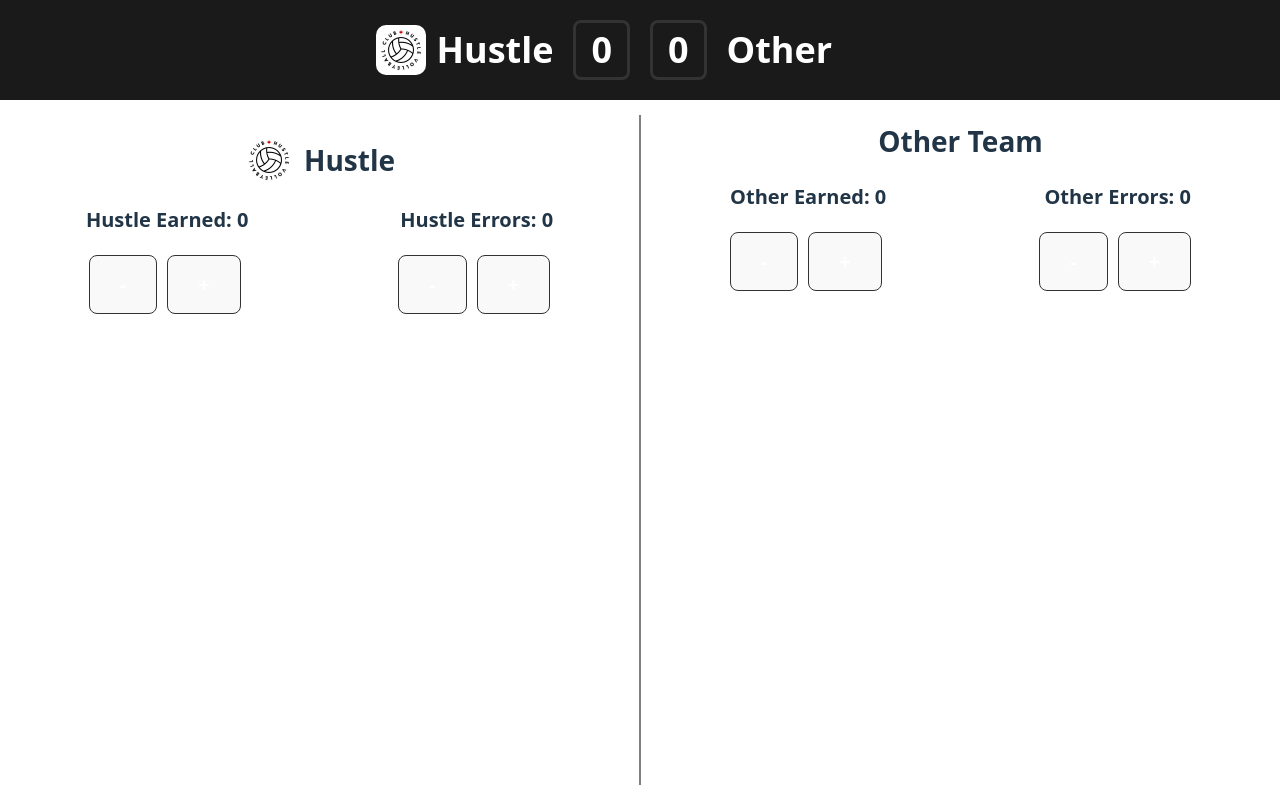
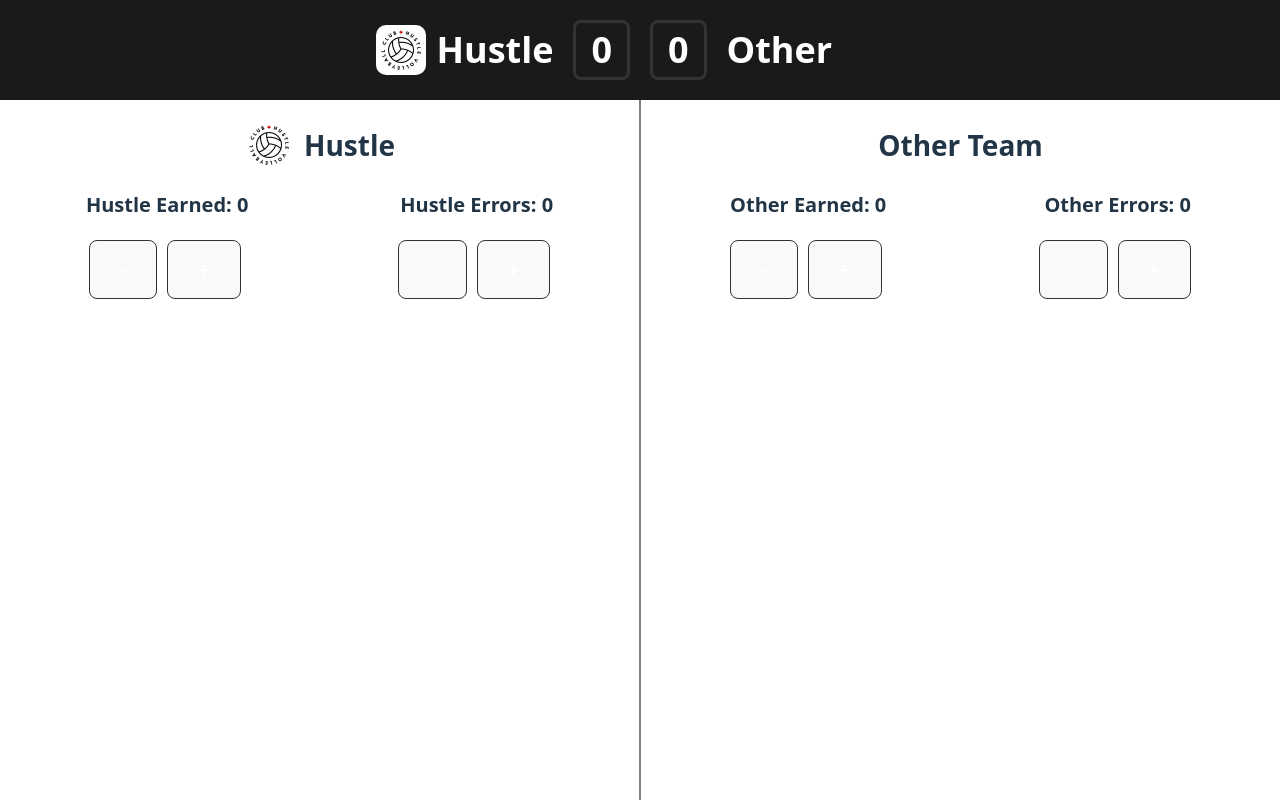
Before and after one commit to jrosario0225/volleyball-tracker, a React (Vite) app: page / in a window 1280 px wide. Built offline with nearby package versions, Linux system fonts and the light colour scheme.

Commit message:
aligned tings

```diff
--- a/src/App.css
+++ b/src/App.css
@@ -46,6 +46,8 @@
 }
 
 .total-score {
+  display: flex;
+  align-items: center;
   padding: 0px 15px;
   border: 3px solid #333;
   border-radius: 8px;
@@ -71,8 +73,6 @@
 /* This is the Hustle column */
 .team-section:first-child {
   border-right: 2px solid gray;
-  margin-top: 15px;
-  margin-bottom: 15px;
 }
 
 .team-section h2 {
@@ -84,6 +84,7 @@
   display: flex;
   align-items: center;
   justify-content: center;
+  min-height: 50px;
 }
 
 /* Stats row - Earned and Errors side-by-side */
```
